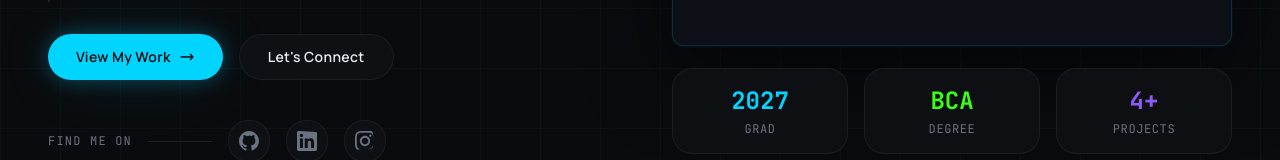
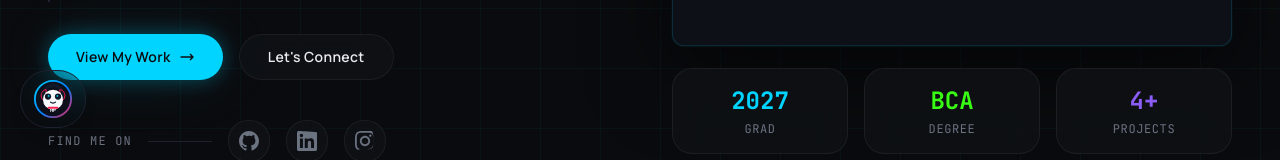
Before and after one commit to pateljiop/Hariom-portfolio, a Next.js app: page / in a window 1280 px wide. Shown: the part 652-812 px from the top of the page. Built offline with nearby package versions, Linux system fonts and the light colour scheme; no server answers.

Commit message:
feat: apply Hariom brand mark to portfolio

```diff
--- a/src/app/page.tsx
+++ b/src/app/page.tsx
@@ -13,11 +13,11 @@ import LiveFeedSection from './components/LiveFeedSection';
 import ContactSection from './components/ContactSection';
 import ScrollObserver from './components/ScrollObserver';
 import ParticleBackground from './components/ParticleBackground';
+import BrandMark from './components/BrandMark';
 
 export default function HomePage() {
   return (
     <div className="relative min-h-screen bg-background overflow-x-hidden">
-      {/* Vertical grid lines (T2 technique) */}
       <div className="vertical-grid hidden md:flex">
         <div className="vertical-grid-line" />
         <div className="vertical-grid-line" />
@@ -25,16 +25,15 @@ export default function HomePage() {
         <div className="vertical-grid-line" />
       </div>
 
-      {/* Noise overlay */}
       <div className="noise-overlay fixed inset-0 z-[1] pointer-events-none" />
-
-      {/* Particle background */}
       <ParticleBackground />
 
-      {/* Navigation */}
+      <div className="fixed bottom-5 left-5 z-40 hidden md:block rounded-2xl border border-primary/20 bg-background/80 px-3 py-2 backdrop-blur-xl shadow-lg">
+        <BrandMark compact />
+      </div>
+
       <Header />
 
-      {/* Main content */}
       <main className="relative z-10">
         <HeroSection />
         <AboutSection />
```
